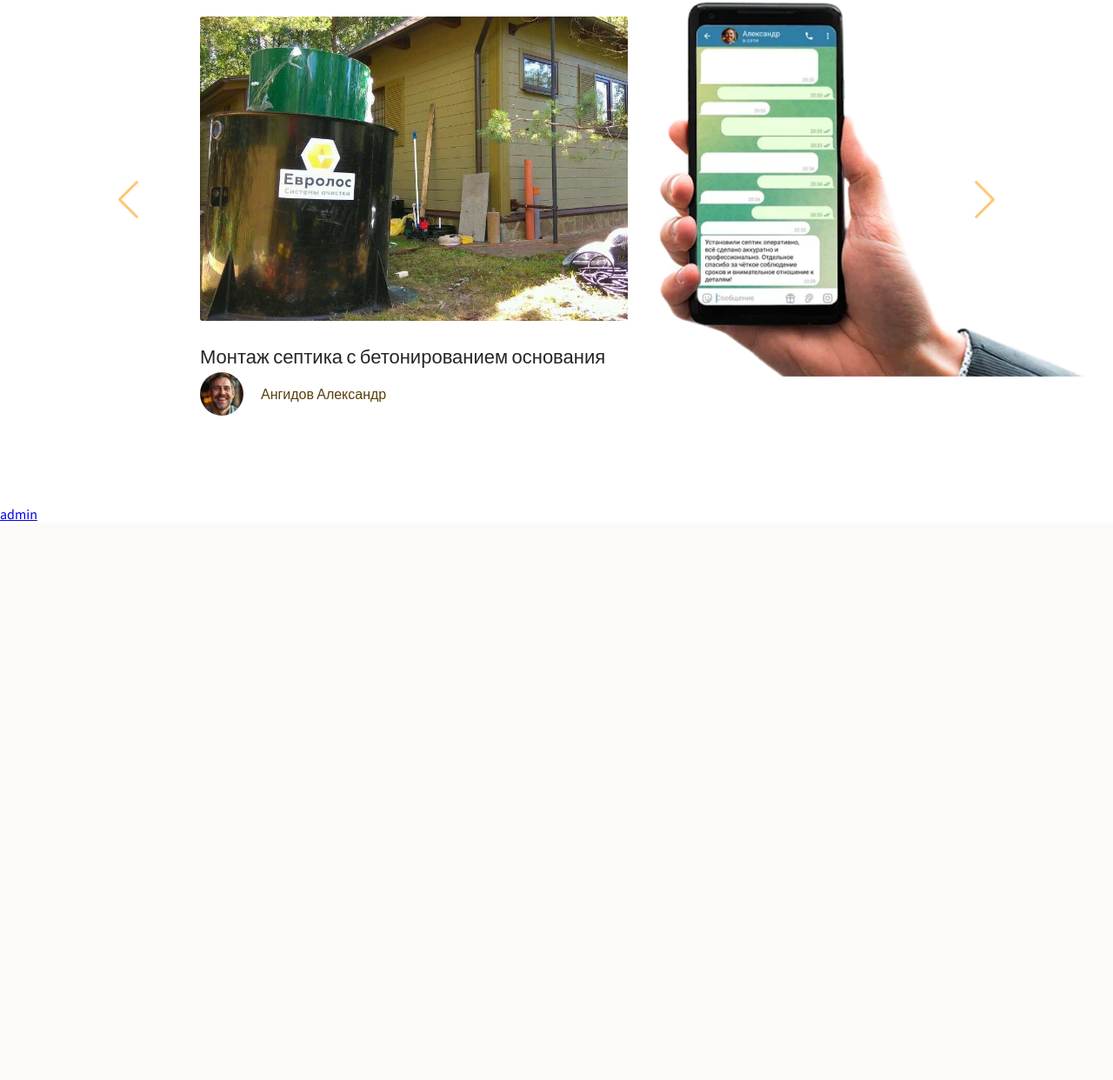
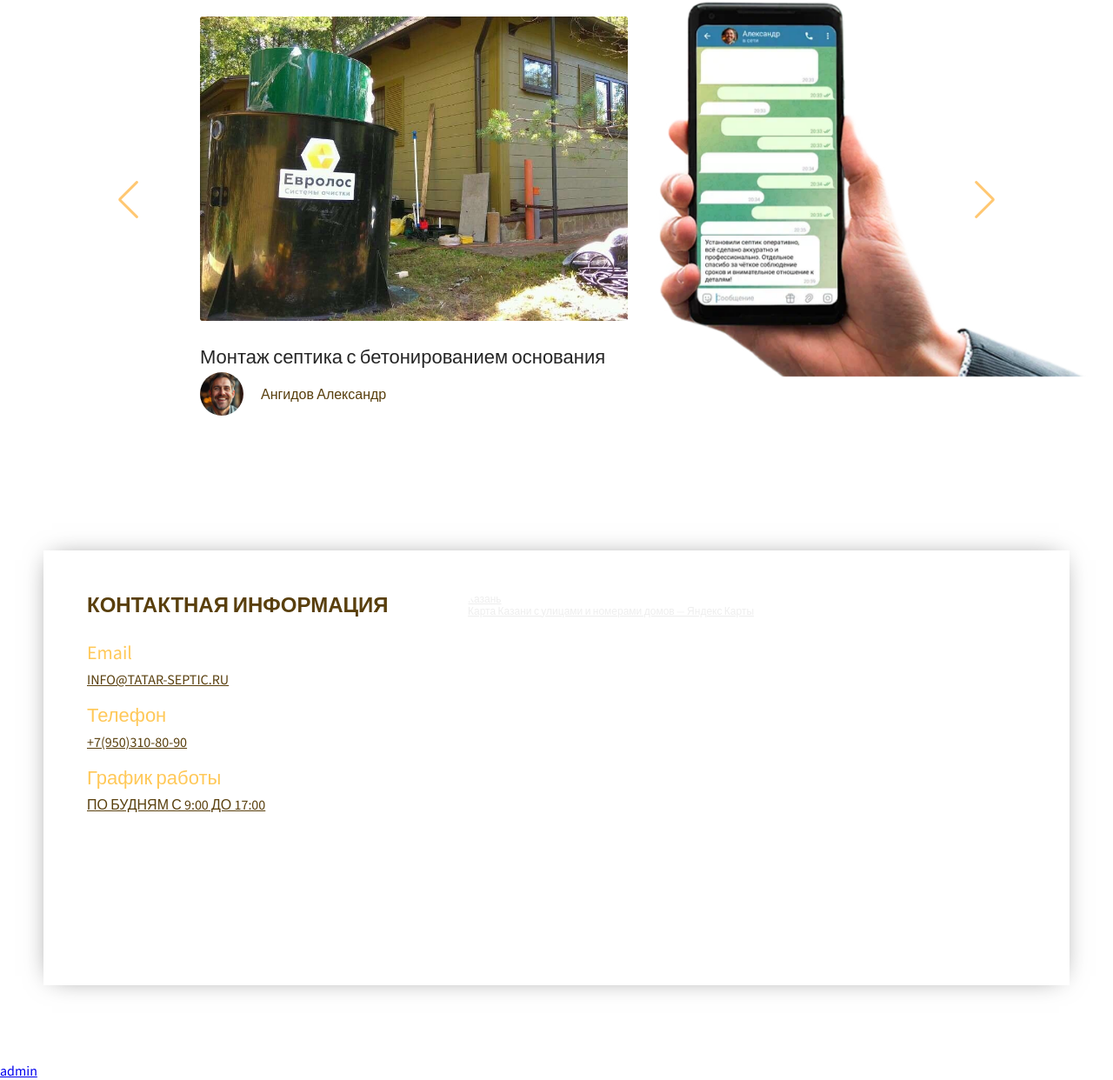
Before and after one commit to Laracoper/admin4, a PHP site: page / in a window 1280 px wide. Shown: the part 4656-5898 px from the top of the page at 87% size. Before the commit the page ends 5255 px from the top, so only its background shows below. Run offline with PHP 8.4, Linux system fonts and the light colour scheme.

Commit message:
first commit

```diff
--- /dev/null
+++ b/public/css/contact.css
@@ -0,0 +1,88 @@
+.contact {
+    padding: 20px;
+
+}
+
+.contact-box {
+    display: flex;
+    justify-content: space-between;
+    padding: 50px;
+    box-shadow: -1px 0px 29px -11px rgba(0, 0, 0, 0.56);
+    -webkit-box-shadow: -1px 0px 29px -11px rgba(0, 0, 0, 0.56);
+    -moz-box-shadow: -1px 0px 29px -11px rgba(0, 0, 0, 0.56);
+    margin-bottom: 90px;
+    margin-top: 50px;
+    gap: 10px;
+    margin-left: 10px;
+    margin-right: 10px;
+}
+
+.contact-text {
+    flex: 1 1 40%;
+}
+
+.contact-title {
+    margin-bottom: 30px;
+
+}
+
+.contact-email {
+    margin-bottom: 20px;
+}
+
+.p-title {
+    margin-bottom: 10px;
+    font-size: 22px;
+}
+
+.p-text {
+    color: var(--text);
+    font-weight: 500;
+    text-decoration: underline;
+}
+
+.contact-phone {
+    margin-bottom: 20px;
+}
+
+.contact-work {}
+
+.contact-map {
+    flex: 1 1 60%;
+    align-items: start;
+}
+
+.contact-ya {
+    position: relative;
+    height: 400px;
+    overflow: hidden;
+    border-radius: 15px;
+}
+
+.contact-ya iframe {
+    position: absolute;
+    top: 0;
+    left: 0;
+    width: 100%;
+    height: 100%;
+    object-fit: cover;
+}
+
+@media (max-width:721px) {
+    .contact-box {
+        padding: 20px;
+
+    }
+    .contact-ya {
+        height: 270px;
+    }
+
+}
+
+@media (max-width:653px) {
+    .contact-box {
+        display: flex;
+      flex-direction: column;
+    }
+
+}
--- a/public/css/main.css
+++ b/public/css/main.css
@@ -10,6 +10,7 @@
 /* @import url(consultation.css); */
 @import url(consult.css);
 @import url(slider.css);
+@import url(contact.css);
 
 * {
     margin: 0;
--- a/public/css/slider.css
+++ b/public/css/slider.css
@@ -56,6 +56,14 @@
     transform: translateY(-20px);
 
 
+}
+
+.sl-box{
+    display: block;
+}
+
+.phone-sl{
+    min-width: 0;
 }
 .slider-ph img{
     /* position: absolute;
--- a/public/index.php
+++ b/public/index.php
@@ -745,6 +745,7 @@ require 'valid.php';
                 <div class="slider-content">
                     <!-- <h2>slider-content</h2>
                     <img src="img/spanch-bob.jpg" alt=""> -->
+
                     <div class="swiper phone-sl">
                         <div class="swiper-wrapper">
                             <div class="swiper-slide">
@@ -756,11 +757,17 @@ require 'valid.php';
                                     <div class="slider-ph">
                                         <img src="img/ph2.png" alt="slider-img">
                                     </div>
+                                </div>
+                                <div class="swiper-slide">
+                                    <div class="slider-ph">
+                                        <img src="img/ph2.png" alt="slider-img">
+                                    </div>
                                 </div> -->
-
 
                         </div>
                     </div>
+
+
                 </div>
 
             </div>
@@ -773,12 +780,29 @@ require 'valid.php';
 
         </section>
         <section class="contact container">
+            <div class="contact-box">
                 <div class="contact-text">
-
+                    <h2 class="contact-title">КОНТАКТНАЯ ИНФОРМАЦИЯ</h2>
+                    <div class="contact-email">
+                        <p class="p-title yellow">Email</p>
+                        <a class="p-text" href="mailto:INFO@TATAR-SEPTIC.RU">INFO@TATAR-SEPTIC.RU</a>
+                    </div>
+                    <div class="contact-phone">
+                        <p class="p-title yellow">Телефон</p>
+                        <a class="p-text" href="tel:+79503108090">+7(950)310-80-90</a>
+                    </div>
+                    <div class="contact-work">
+                        <p class="p-title yellow">График работы</p>
+                        <p class="p-text">ПО БУДНЯМ С 9:00 ДО 17:00</p>
+                    </div>
                 </div>
                 <div class="contact-map">
+                    <div class="contact-ya">
+                        <div ><a href="https://yandex.ru/maps/43/kazan/?utm_medium=mapframe&utm_source=maps" style="color:#eee;font-size:12px;position:absolute;top:0px;">Казань</a><a href="https://yandex.ru/maps/43/kazan/?ll=49.106414%2C55.796129&utm_medium=mapframe&utm_source=maps&z=12" style="color:#eee;font-size:12px;position:absolute;top:14px;">Карта Казани с улицами и номерами домов — Яндекс Карты</a><iframe src="https://yandex.ru/map-widget/v1/?ll=49.106414%2C55.796129&z=12" frameborder="0" allowfullscreen="true"></iframe></div>
+                    </div>
+                </div>
+            </div>
 
-            </div>
         </section>
         <a href="aclogin.php">admin</a>
     </main>
```
Lines whose indentation alone changed are shown as unchanged.
